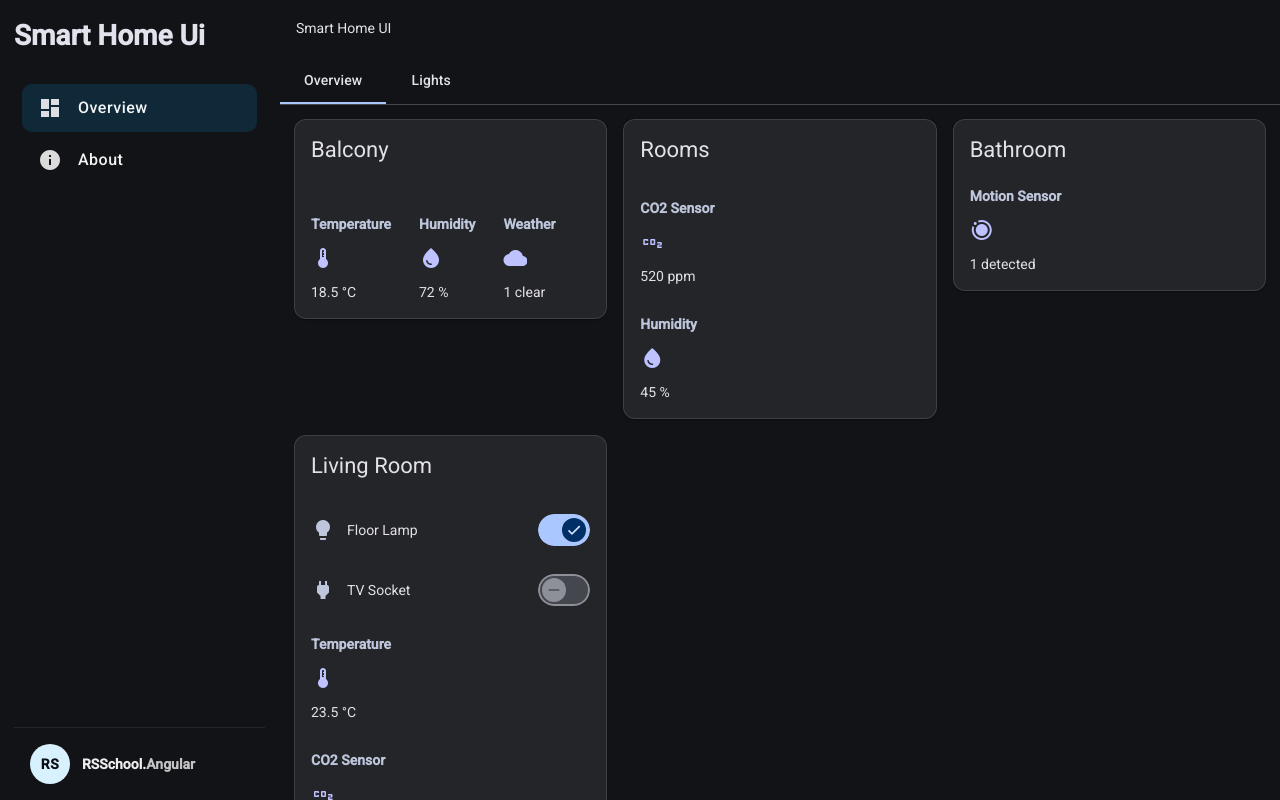
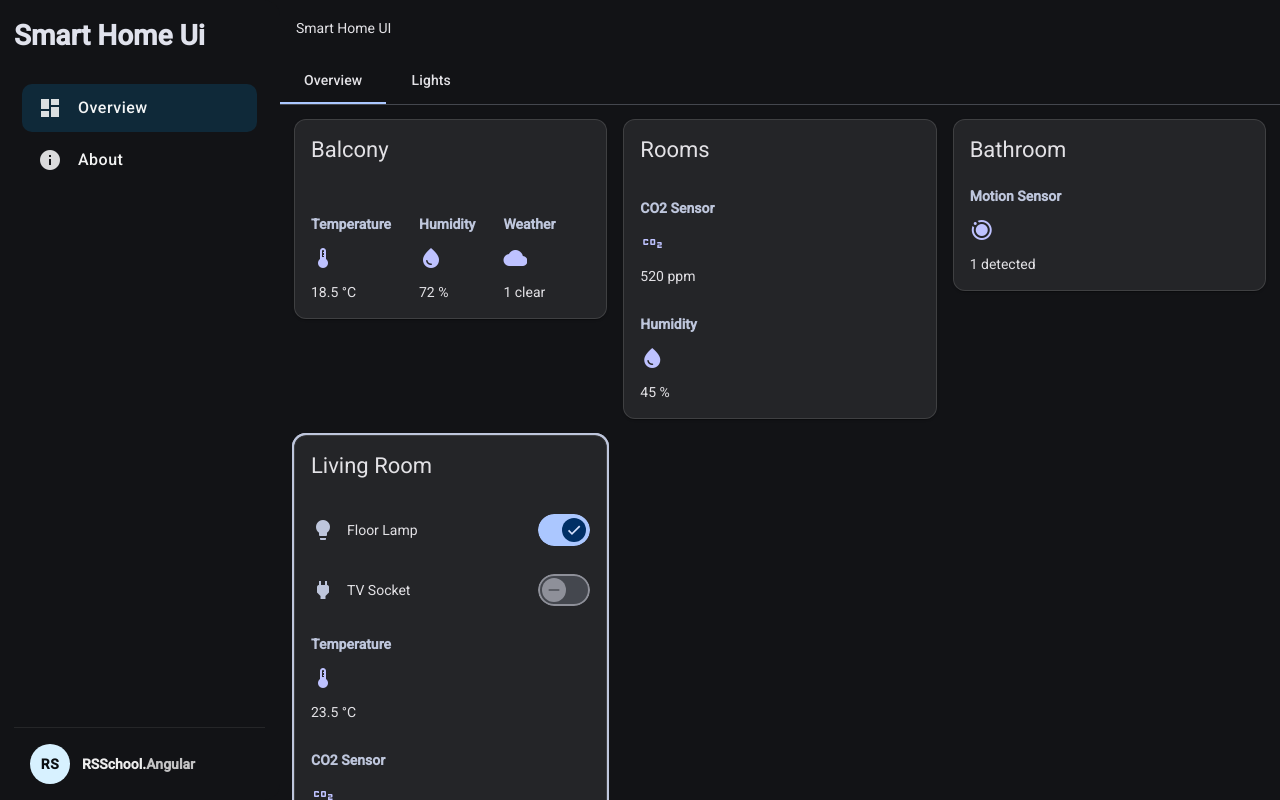
Before and after one commit to gerlinda137/smart-home, an Angular app: page / in a window 1280 px wide. Built offline with nearby package versions, Linux system fonts and the light colour scheme.

Commit message:
feat: highlight active card directive

```diff
--- a/src/app/components/card-list/card-list.html
+++ b/src/app/components/card-list/card-list.html
@@ -1,5 +1,5 @@
 <div class="card-list">
   @for (card of cards(); track card.id) {
-  <app-card [layoutClass]="layoutClass(card)" [card]="card"></app-card>
+  <app-card [layoutClass]="layoutClass(card)" [isActive]="isCardActive(card)" [card]="card"></app-card>
   }
 </div>
--- a/src/app/components/card-list/card-list.ts
+++ b/src/app/components/card-list/card-list.ts
@@ -1,16 +1,21 @@
 import { Component, input } from '@angular/core';
 import { Card } from './card/card';
 import { CardModel } from '../../../models/types';
+import { ActiveCardDirective } from '../../directives/active.directive';
 
 @Component({
   selector: 'app-card-list',
   standalone: true,
-  imports: [Card],
+  imports: [Card, ActiveCardDirective],
   templateUrl: './card-list.html',
   styleUrl: './card-list.scss',
 })
 export class CardList {
   cards = input.required<CardModel[]>();
+
+  isCardActive(card: CardModel): boolean {
+    return card.items.some((item) => item.type === 'device' && item.state === true);
+  }
 
   layoutClass(card: CardModel): string {
     switch (card.layout) {
--- a/src/app/components/card-list/card/card.html
+++ b/src/app/components/card-list/card/card.html
@@ -1,4 +1,4 @@
-<mat-card class="card" [ngClass]="layoutClass">
+<mat-card class="card" [appActiveCard]="isActive" [ngClass]="layoutClass">
   <mat-card-title class="card__title">{{ card.title }}</mat-card-title>
 
   <div class="card__items">
--- a/src/app/components/card-list/card/card.scss
+++ b/src/app/components/card-list/card/card.scss
@@ -33,3 +33,8 @@
 .card__vertical .card__items {
   flex-direction: column;
 }
+
+.card--active {
+  outline: 2px solid var(--mat-sys-secondary);
+  box-shadow: 0 0 0 2px var(--mat-sys-secondary);
+}
--- a/src/app/components/card-list/card/card.ts
+++ b/src/app/components/card-list/card/card.ts
@@ -4,16 +4,17 @@ import { CardModel } from '../../../../models/types';
 import { Sensor } from './sensor/sensor';
 import { Device } from './device/device';
 import { NgClass } from '@angular/common';
+import { ActiveCardDirective } from '../../../directives/active.directive';
 
 @Component({
   selector: 'app-card',
   standalone: true,
-  imports: [MatCardModule, NgClass, Sensor, Device],
+  imports: [MatCardModule, NgClass, Sensor, Device, ActiveCardDirective],
   templateUrl: './card.html',
   styleUrl: './card.scss',
 })
 export class Card {
   @Input({ required: true }) card!: CardModel;
-
   @Input() layoutClass = '';
+  @Input() isActive = false;
 }
--- /dev/null
+++ b/src/app/directives/active.directive.ts
@@ -0,0 +1,13 @@
+import { Directive, HostBinding, Input } from '@angular/core';
+
+@Directive({
+  selector: '[appActiveCard]',
+  standalone: true,
+})
+export class ActiveCardDirective {
+  @Input() appActiveCard = false;
+  @HostBinding('class.card--active')
+  get isActive() {
+    return this.appActiveCard;
+  }
+}
```
